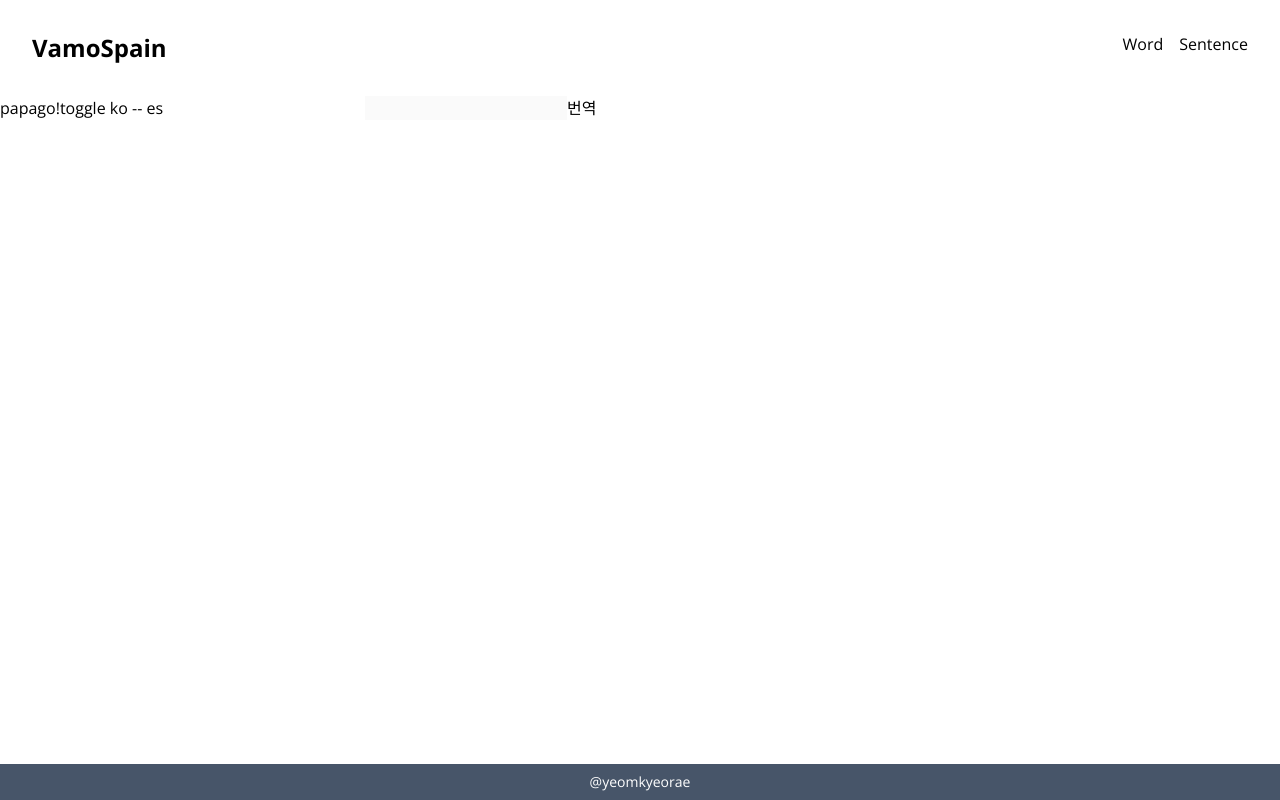
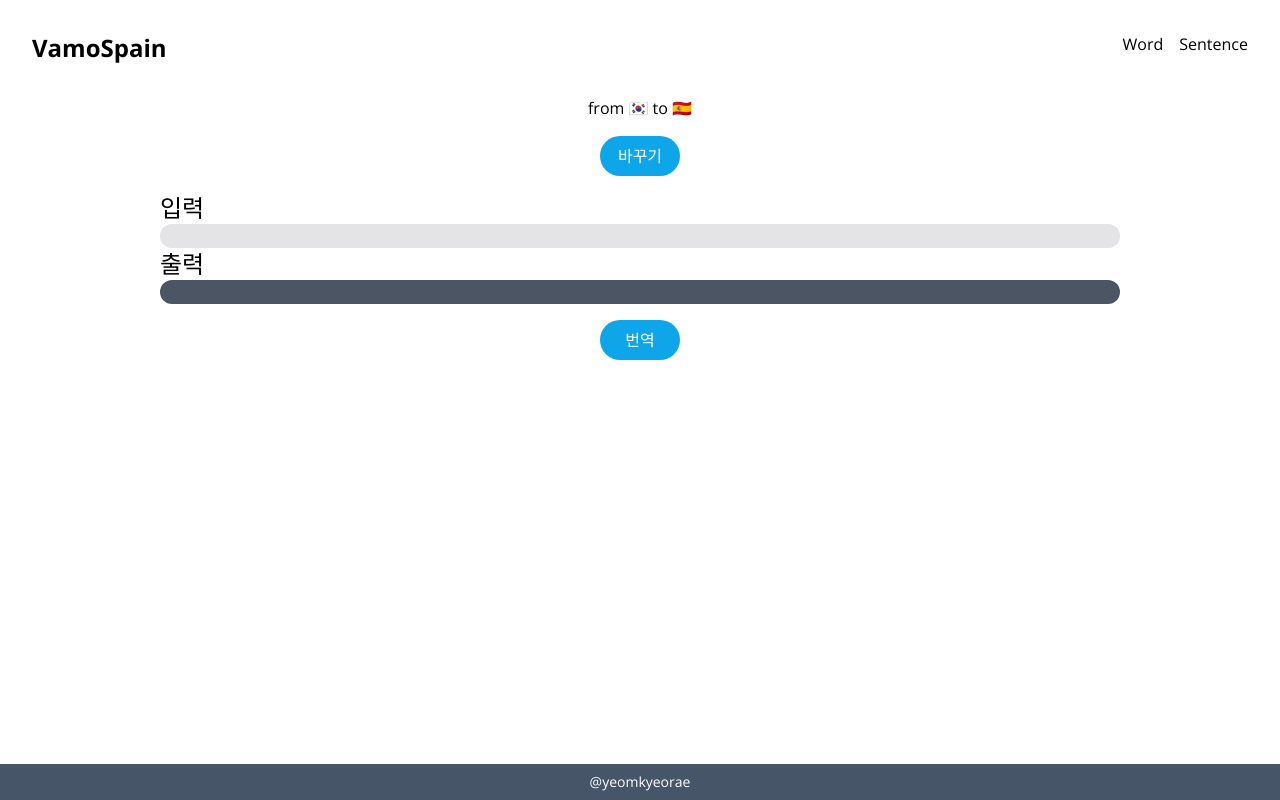
Before and after one commit to yeomkyeorae/next-spanish, a Next.js app: page / in a window 1280 px wide. Built offline with nearby package versions, Linux system fonts and the light colour scheme.

Commit message:
some styles on main

```diff
--- /dev/null
+++ b/components/button.tsx
@@ -0,0 +1,17 @@
+type ButtonProps = {
+  text: string;
+  btnBgColor?: string;
+  btnFontColor?: string;
+  onClickHandler: () => void;
+};
+
+export default function Button({ text, btnBgColor, btnFontColor, onClickHandler }: ButtonProps) {
+  return (
+    <button
+      onClick={onClickHandler}
+      className={`w-20 h-10 rounded-full ${btnBgColor ?? 'bg-sky-500'} ${btnFontColor ?? 'text-white'}`}
+    >
+      {text}
+    </button>
+  );
+}
--- a/components/input.tsx
+++ b/components/input.tsx
@@ -1,15 +1,29 @@
-import { Dispatch, SetStateAction } from "react";
+import { Dispatch, SetStateAction } from 'react';
 
-export default function Input({ value, setValue, disabled }: { value: string, setValue?: Dispatch<SetStateAction<string>>, disabled?: boolean}) {
+export default function Input({
+  value,
+  setValue,
+  disabled,
+  title,
+}: {
+  value: string;
+  setValue?: Dispatch<SetStateAction<string>>;
+  disabled?: boolean;
+  title?: string;
+}) {
   return (
+    <>
+      <h2 className='text-2xl'>{title ?? ''}</h2>
       <input
         value={value}
-      onChange={e => {
-        if(setValue) {
-          setValue(e.target.value)
+        onChange={(e) => {
+          if (setValue) {
+            setValue(e.target.value);
           }
         }}
         disabled={disabled ?? false}
+        className={'px-2 rounded-full ' + (disabled ? 'bg-gray-600 text-stone-100' : 'bg-zinc-200 text-stone-900')}
       />
+    </>
   );
 }
--- a/components/papago.tsx
+++ b/components/papago.tsx
@@ -1,12 +1,18 @@
 'use client';
 
-import { useState } from "react";
-import Input from "./input";
-import axios from "axios";
+import { useState } from 'react';
+import Input from './input';
+import Button from './button';
+import axios from 'axios';
 
-const ToggleSourceContent: {[key: string]: string} = {
-  'ko': 'es',
-  'es': 'ko'
+const ToggleSourceContent: { [key: string]: string } = {
+  ko: 'es',
+  es: 'ko',
+};
+
+const DisplaySourceTarget: { [key: string]: any } = {
+  ko: '🇰🇷',
+  es: '🇪🇸',
 };
 
 export default function Papago() {
@@ -16,50 +22,62 @@ export default function Papago() {
 
   const toggleHandler = () => {
     setToggleSource(ToggleSourceContent[toggleSource]);
-  }
+    setSourceText('');
+    setTargetText('');
+  };
 
   const translateHandler = async () => {
     const clientId = process.env.NEXT_PUBLIC_NAVER_CLIENT_ID;
     const clientKey = process.env.NEXT_PUBLIC_NAVER_CLIENT_KEY;
 
-    if(clientId && clientKey) {
+    if (clientId && clientKey) {
       const headers = {
-        "Content-Type": "application/json",
-        "X-NCP-APIGW-API-KEY-ID": clientId,
-        "X-NCP-APIGW-API-KEY": clientKey,
+        'Content-Type': 'application/json',
+        'X-NCP-APIGW-API-KEY-ID': clientId,
+        'X-NCP-APIGW-API-KEY': clientKey,
       };
 
       try {
-        const response = await axios.post('/nmt/v1/translation', {
-          source: toggleSource,
-          target: ToggleSourceContent[toggleSource],
-          text: sourceText
-        }, {
-          headers
-        });
+        const response = await axios.post(
+          '/nmt/v1/translation',
+          {
+            source: toggleSource,
+            target: ToggleSourceContent[toggleSource],
+            text: sourceText,
+          },
+          {
+            headers,
+          },
+        );
 
-        if(response.data.message.result.translatedText) {
+        if (response.data.message.result.translatedText) {
           const result = response.data.message.result.translatedText;
-          if(result) {
+          if (result) {
             setTargetText(result);
           } else {
-
           }
         }
-
-      } catch(err) {
+      } catch (err) {
         console.log(err);
       }
     }
-  }
+  };
 
   return (
-    <div>
-      papago!
-      <button onClick={toggleHandler}>toggle {toggleSource} -- {ToggleSourceContent[toggleSource]}</button>
-      <Input value={sourceText} setValue={setSourceText} />
-      <Input value={targetText} disabled={true} />
-      <button onClick={translateHandler}>번역</button>
+    <div className='flex flex-col items-center gap-4'>
+      <span>
+        from {DisplaySourceTarget[toggleSource]} to {DisplaySourceTarget[ToggleSourceContent[toggleSource]]}
+      </span>
+      <div>
+        <Button text='바꾸기' onClickHandler={toggleHandler} />
+      </div>
+      <div className='flex flex-col w-3/4'>
+        <Input value={sourceText} setValue={setSourceText} title='입력' />
+        <Input value={targetText} disabled={true} title='출력' />
+      </div>
+      <div>
+        <Button text='번역' onClickHandler={translateHandler} />
+      </div>
     </div>
   );
 }
```
Lines whose indentation alone changed are shown as unchanged.
